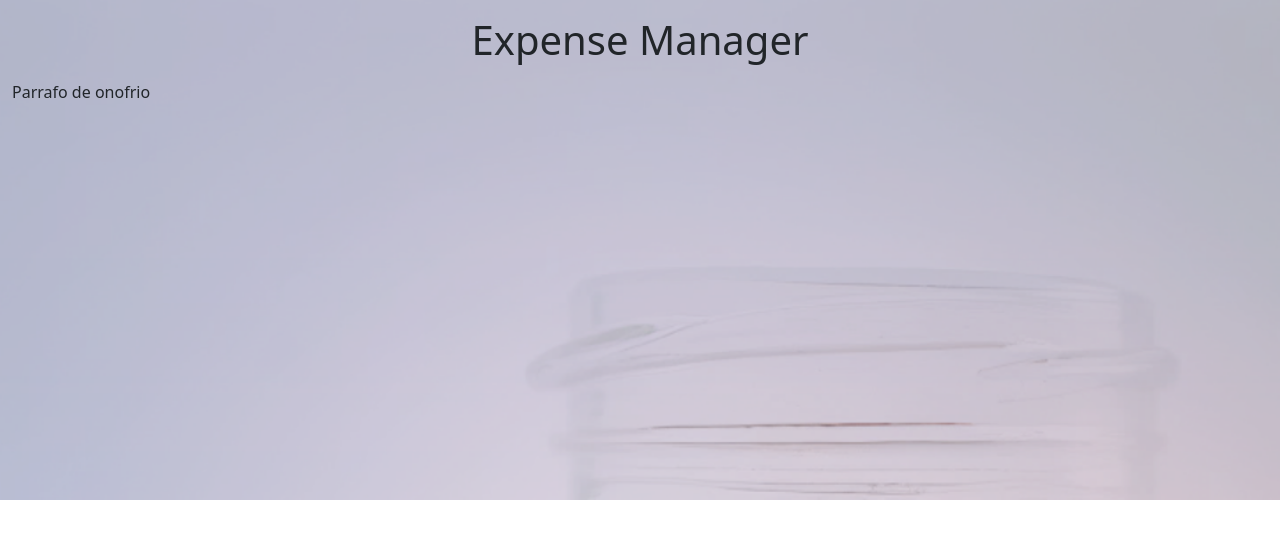
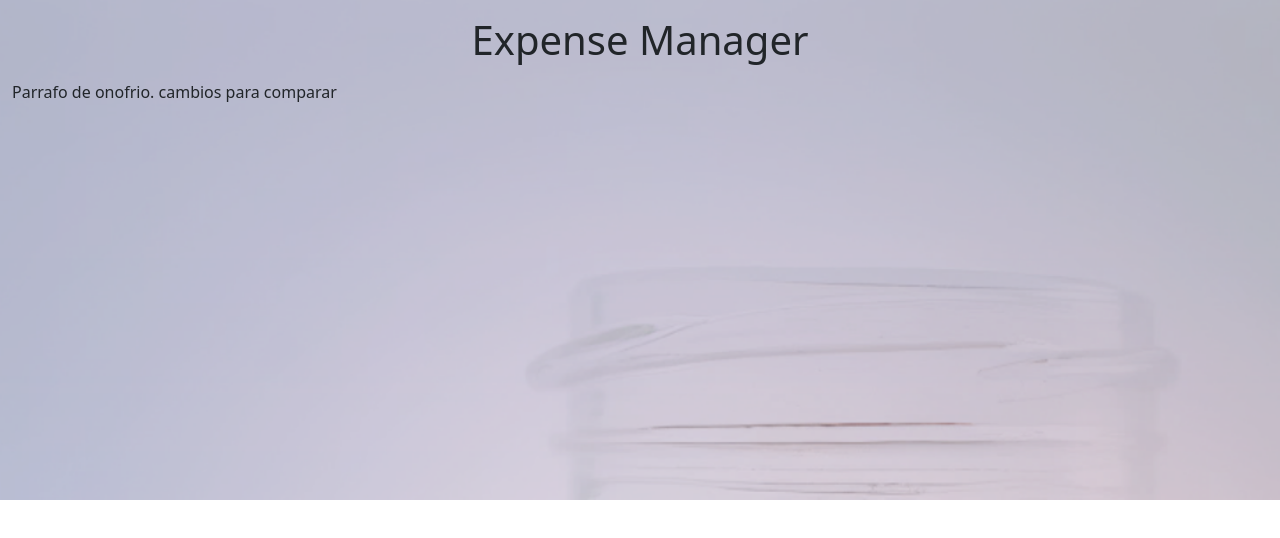
Before and after one commit to CalebGF/expense_manager, a plain HTML site: page index.html in a window 1280 px wide. Drawn offline with nearby package versions, Linux system fonts and the light colour scheme.

Commit message:
cambios de onofrio

```diff
--- a/index.html
+++ b/index.html
@@ -14,7 +14,7 @@
             <section class="home v-100">
                 <h1 class="fw-lighter text-center my-3">Expense Manager</h1>
 
-                <p class="onofrio">Parrafo de onofrio</p>
+                <p class="onofrio">Parrafo de onofrio. cambios para comparar</p>
             </section>
         </div>
 
```
